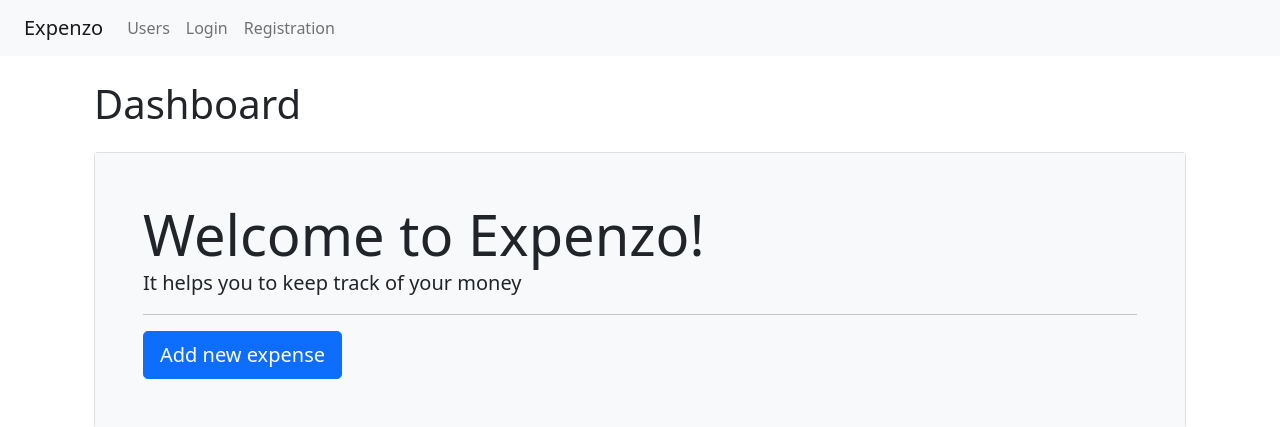
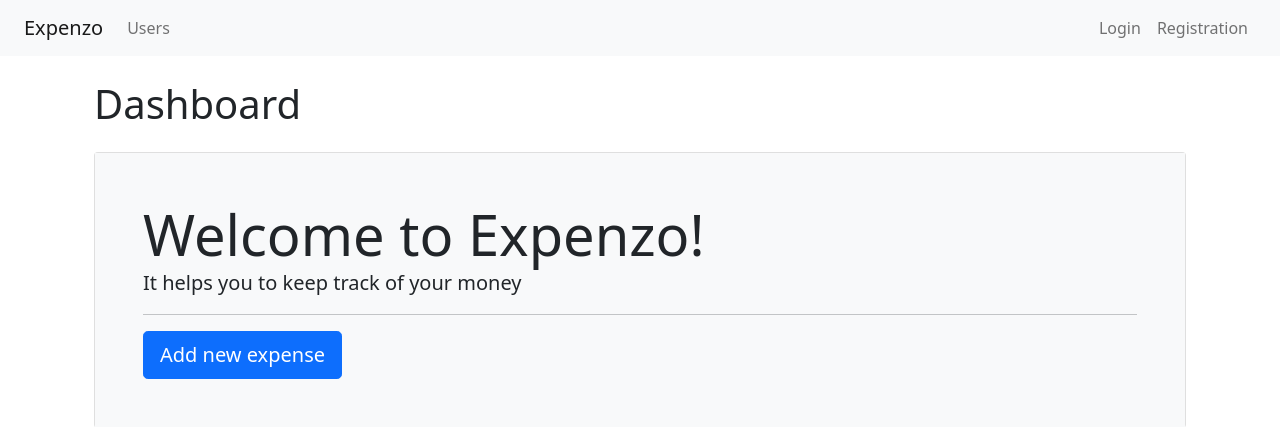
Before and after one commit to RustemYeldessov/expenzo, a Django app: page / in a window 1280 px wide. Shown: the top 427 px of the page. Run offline with Django 5.2, Linux system fonts and the light colour scheme; some libraries are stand-ins or nearby versions.

Commit message:
Refactor base.html

```diff
--- a/expenzo/templates/base.html
+++ b/expenzo/templates/base.html
@@ -5,25 +5,27 @@
 {% bootstrap_javascript %}
 
 <!DOCTYPE html>
-<html lang="{{ LANGUAGE_CODE}}">
+<html lang="{{ LANGUAGE_CODE }}">
   <head>
     <meta name="viewport" content="width=device-width, initial-scale=1, shrink-to-fit=no">
     <title>{% trans "Expenzo" %}</title>
     <link rel="icon" href="{% static 'images/favicon.ico' %}">
-    <link href="https://cdn.jsdelivr.net/npm/bootstrap@5.0.2/dist/css/bootstrap.min.css" rel="stylesheet" integrity="sha384-EVSTQN3/azprG1Anm3QDgpJLIm9Nao0Yz1ztcQTwFspd3yD65VohhpuuCOmLASjC" crossorigin="anonymous">
-    <script src="https://cdn.jsdelivr.net/npm/bootstrap@5.0.2/dist/js/bootstrap.bundle.min.js" integrity="sha384-MrcW6ZMFYlzcLA8Nl+NtUVF0sA7MsXsP1UyJoMp4YLEuNSfAP+JcXn/tWtIaxVXM" crossorigin="anonymous"></script>
+    <link href="https://cdn.jsdelivr.net/npm/bootstrap@5.0.2/dist/css/bootstrap.min.css" rel="stylesheet">
+    <script src="https://cdn.jsdelivr.net/npm/bootstrap@5.0.2/dist/js/bootstrap.bundle.min.js"></script>
   </head>
+
   <body class="d-flex flex-column min-vh-100">
   {% bootstrap_messages %}
 
   <nav class="navbar navbar-expand-lg navbar-light bg-light">
     <div class="container-fluid">
       <a class="navbar-brand" href="/">{% trans "Expenzo" %}</a>
+
       <button class="navbar-toggler" type="button" data-bs-toggle="collapse" data-bs-target="#navbarContent">
         <span class="navbar-toggler-icon"></span>
       </button>
+
       <div class="collapse navbar-collapse" id="navbarContent">
-
         <ul class="navbar-nav me-auto mb-2 mb-lg-0">
           <li class="nav-item">
             <a class="nav-link" href="{% url 'users:index' %}">{% trans "Users" %}</a>
@@ -40,27 +42,35 @@
             <a class="nav-link" href="#">{% trans "Something else" %}</a>
           </li>
           {% endif %}
+        </ul>
 
         {% if user.is_authenticated %}
+        <div class="d-flex align-items-center ms-auto">
+          <span class="navbar-text px-3 rounded me-3" style="background-color: #dce7f5;">
+            {{ request.user.first_name }} {{ request.user.last_name|first }}.
+          </span>
 
+          <ul class="navbar-nav">
             <li class="nav-item">
               <form action="{% url 'logout' %}" method="post" class="d-inline">
                 {% csrf_token %}
-                <button type="submit" class="nav-link btn btn-link">
-                  {% trans 'Logout' %}
+                <button type="submit" class="nav-link btn btn-link p-0" style="text-decoration: none;">
+                  {% trans "Logout" %}
                 </button>
               </form>
             </li>
-
+          </ul>
+        </div>
         {% else %}
+        <ul class="navbar-nav ms-auto mb-2 mb-lg-0">
           <li class="nav-item">
             <a class="nav-link" href="{% url 'login' %}">{% trans "Login" %}</a>
           </li>
           <li class="nav-item">
             <a class="nav-link" href="{% url 'users:create' %}">{% trans "Registration" %}</a>
           </li>
+        </ul>
         {% endif %}
-          </ul>
       </div>
     </div>
   </nav>
```
Lines whose indentation alone changed are shown as unchanged.
